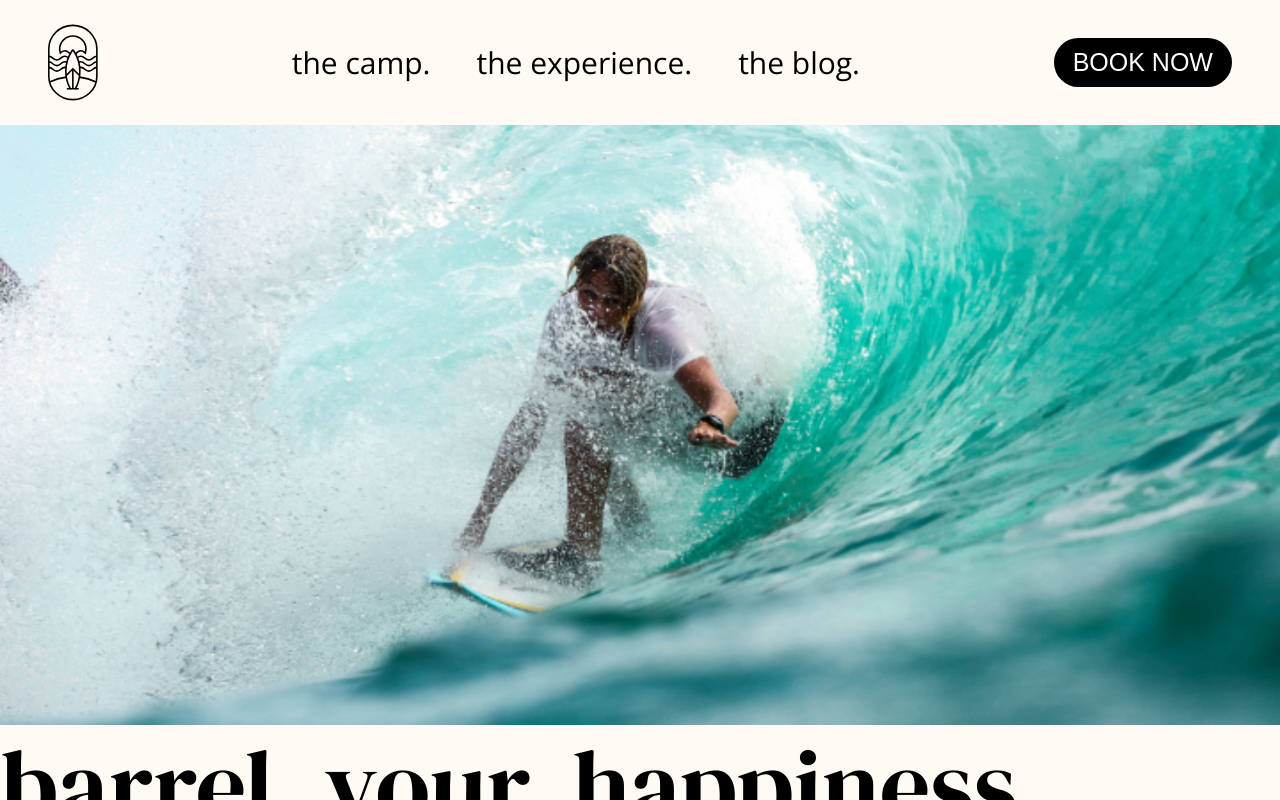
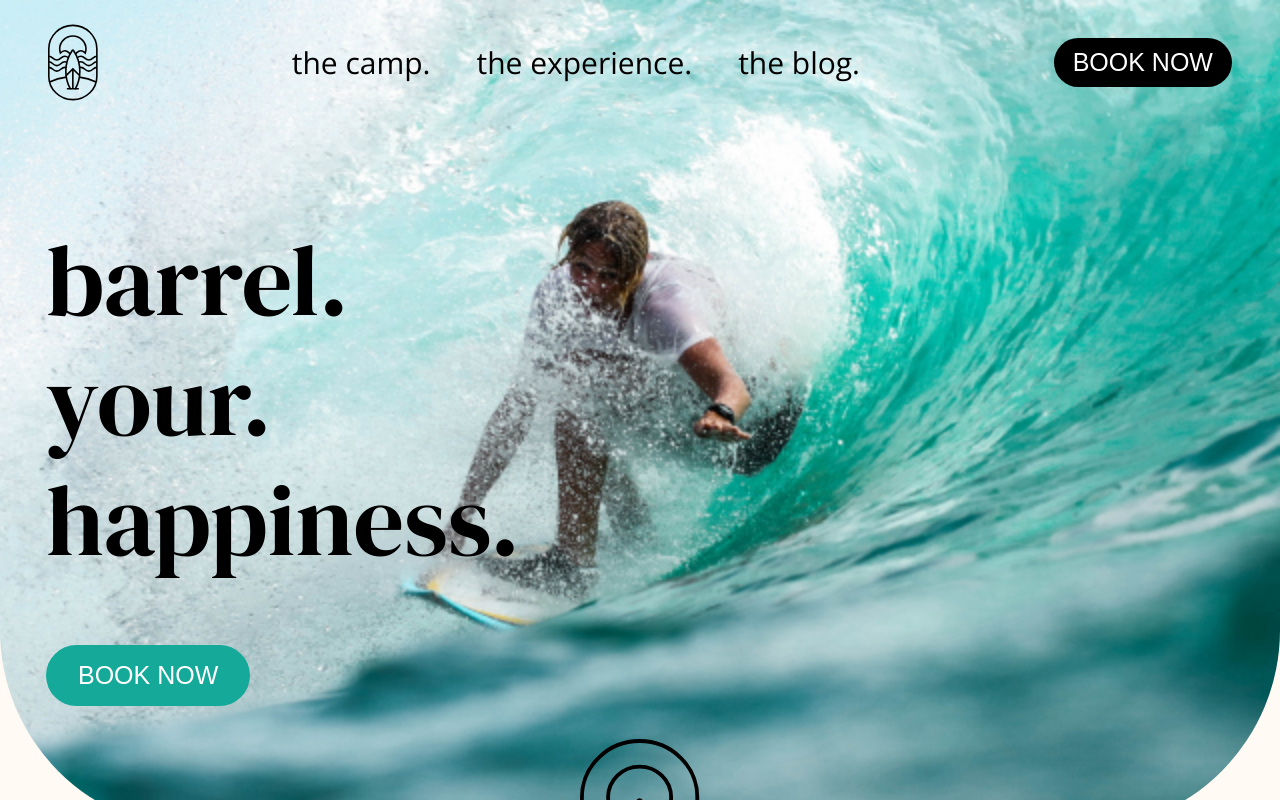
Before and after one commit to andresj-acuna/surfcamp, a Next.js app: page / in a window 1280 px wide. Shown: the top 800 px of the page. Built offline with nearby package versions, Linux system fonts and the light colour scheme.

Commit message:
add HeroSection styles

```diff
--- a/app/_components/HeroSection.jsx
+++ b/app/_components/HeroSection.jsx
@@ -8,12 +8,17 @@ export const HeroSection = ({ imgSrc, headline, theme = 'turquoise' }) => {
 				<Image
 					src={imgSrc || '/assets/hero-image.png'}
 					alt='Surf hero background'
-					fill
+					width={1440}
+					height={830}
 					priority
 				/>
 			</div>
 			<div className='hero__headline'>
-				<h1>{headline}</h1>
+				<h1>
+					{headline.map((word, i) => (
+						<span key={i}>{word}</span>
+					))}
+				</h1>
 			</div>
 			<button className='btn btn--medium'>
 				<Link href='/events'>Book Now</Link>
--- a/app/page.jsx
+++ b/app/page.jsx
@@ -1,7 +1,7 @@
 import { HeroSection } from './_components/HeroSection';
 
 const Home = () => {
-	const heroHeadline = 'barrel. your. happiness.';
+	const heroHeadline = ['barrel.', 'your.', 'happiness.'];
 	return (
 		<main>
 			<HeroSection headline={heroHeadline} />
--- a/sass/components/_button.scss
+++ b/sass/components/_button.scss
@@ -11,4 +11,9 @@
 		padding: 1rem 1.9rem;
 		border-radius: 2.5rem;
 	}
+
+	&--medium {
+		padding: 1.6rem 3.2rem;
+		border-radius: 3.2rem;
+	}
 }
--- a/sass/components/_header.scss
+++ b/sass/components/_header.scss
@@ -1,9 +1,12 @@
 .header {
+	position: absolute;
+	top: 0;
+	left: 0;
+	right: 0;
 	display: flex;
 	justify-content: space-between;
 	align-items: center;
 	padding: 2.4rem 4.8rem;
-
 	&__nav {
 		display: flex;
 		gap: 4.6rem;
--- a/sass/components/_hero-section.scss
+++ b/sass/components/_hero-section.scss
@@ -1,9 +1,51 @@
-.hero__background {
+.hero {
 	position: relative;
 	width: 100%;
-	height: 60rem;
+	height: 83rem;
+	padding: 22rem 4.6rem;
+	margin-bottom: 16rem;
 
-	& img {
-		object-fit: cover;
+	&__background {
+		position: absolute;
+		top: 0;
+		left: 0;
+		width: 100%;
+		height: 100%;
+		z-index: -1;
+
+		& img {
+			width: 100%;
+			height: 100%;
+			object-fit: cover;
+			border-radius: 0px 0px 20rem 20rem;
+		}
+	}
+
+	&__headline {
+		margin-bottom: 6.5rem;
+		& h1 span {
+			display: block;
+		}
+	}
+
+	&__logo {
+		position: absolute;
+		left: 50%;
+		bottom: 0;
+		transform: translate(-50%, 50%);
 	}
 }
+
+.hero--turquoise {
+	.btn {
+		background: $turquoise;
+		color: #fff;
+	}
+}
+
+@media (min-width: 1440px) {
+	.hero {
+		max-height: 79rem;
+		height: 100%;
+	}
+}
--- a/sass/main.scss
+++ b/sass/main.scss
@@ -2,6 +2,7 @@
 @import 'base/variables';
 @import 'base/typography';
 @import 'base/base';
+@import 'base/themes';
 
 @import 'components/header';
 @import 'components/button';
```
